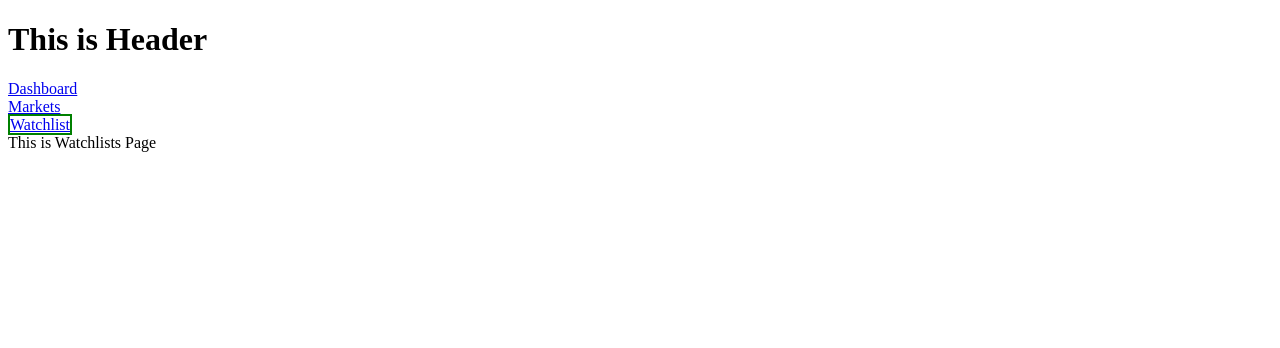
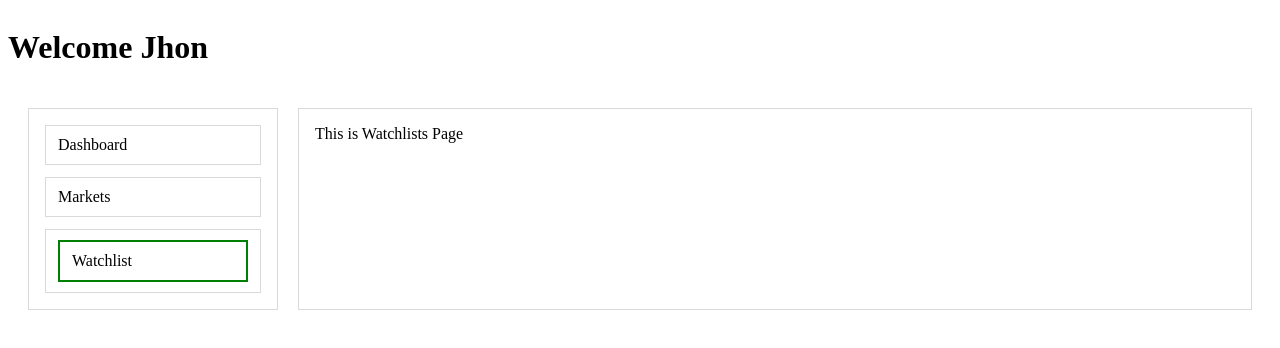
Before and after one commit to DeepthiSreenivasa/ReactApp, a React (Vite) app: page /watchlist in a window 1280 px wide. Shown: the top 348 px of the page. Built offline with nearby package versions, Linux system fonts and the light colour scheme.

Commit message:
useAuth Context

```diff
--- a/src/App.tsx
+++ b/src/App.tsx
@@ -1,14 +1,13 @@
-import './App.css'
-import AppRouterProvider from './app/providers/AppRouterProvider'
-import AppLayout from './components/layout/AppLayout'
+import './App.css';
+import AppRouterProvider from './app/providers/AppRouterProvider';
+import AuthProvider from './app/providers/AuthProvider';
 
 function App() {
-
-
   return (
-      <><AppRouterProvider>
-      </AppRouterProvider></>
-  )
+    <AuthProvider>
+      <AppRouterProvider></AppRouterProvider>
+    </AuthProvider>
+  );
 }
 
-export default App
+export default App;
--- /dev/null
+++ b/src/app/providers/AuthProvider.tsx
@@ -0,0 +1,23 @@
+import { useState, type PropsWithChildren } from 'react';
+import AuthContext from '../../context/AuthContext';
+
+const AuthProvider = ({ children }: PropsWithChildren) => {
+  const [currentUser, setCurrentUser] = useState({
+    userName: 'Jhon',
+    role: 'TRADER',
+  });
+
+  const [isAuthenticated, setIsAuthenticated] = useState(true);
+  return (
+    <AuthContext.Provider
+      value={{
+        currentUser,
+        isAuthenticated,
+      }}
+    >
+      {children}
+    </AuthContext.Provider>
+  );
+};
+
+export default AuthProvider;
--- /dev/null
+++ b/src/components/layout/AppLayout.css
@@ -0,0 +1,18 @@
+.app-layout {
+  display: flex;
+  flex-direction: column;
+  min-height: 100vh;
+}
+
+.app-body {
+  display: grid;
+  grid-template-columns: 250px 1fr;
+  gap: 20px;
+  padding: 20px;
+}
+
+.app-sidebar,
+.app-main {
+  border: 1px solid #d9d9d9;
+  padding: 16px;
+}
--- a/src/components/layout/AppLayout.tsx
+++ b/src/components/layout/AppLayout.tsx
@@ -1,11 +1,27 @@
-import Header from "./Header"
-import MainContent from "./MainContent"
-import SideBar from "./SideBar"
+import Header from './Header';
+import MainContent from './MainContent';
+import SideBar from './SideBar';
+import './AppLayout.css';
 
 const AppLayout = () => {
-    return <><Header></Header>
-    <SideBar></SideBar>
-    <MainContent></MainContent></>
-}
+  return (
+    <>
+      <div className="app-layout">
+        <header className="app-header">
+          <Header></Header>
+        </header>
+
+        <div className="app-body">
+          <aside className="app-sidebar">
+            <SideBar></SideBar>
+          </aside>
+          <main className="app-main">
+            <MainContent></MainContent>
+          </main>
+        </div>
+      </div>
+    </>
+  );
+};
 
 export default AppLayout;
--- a/src/components/layout/Header.tsx
+++ b/src/components/layout/Header.tsx
@@ -1,5 +1,9 @@
+import useAuth from '../../hooks/useAuth';
+
 const Header = () => {
-    return <h1>This is Header</h1>
-}
+  const { currentUser } = useAuth();
+
+  return <h1>Welcome {currentUser.userName}</h1>;
+};
 
 export default Header;
--- a/src/components/layout/SideBar.css
+++ b/src/components/layout/SideBar.css
@@ -1,3 +1,21 @@
+.sidebar-list {
+  display: flex;
+  flex-direction: column;
+  gap: 12px;
+}
+
+.sidebar-item {
+  border: 1px solid #d9d9d9;
+  padding: 10px 12px;
+}
+
+.sidebar-link {
+  display: block;
+  text-decoration: none;
+  color: inherit;
+}
+
 .active {
   border: 2px solid green;
+  padding: 10px 12px;
 }
--- a/src/components/layout/SideBar.tsx
+++ b/src/components/layout/SideBar.tsx
@@ -21,18 +21,20 @@ const SideBar = () => {
   ];
 
   return (
-    <>
+    <div className="sidebar-list">
       {sideBarItems.map((item) => (
-        <div key={item.id}>
+        <div key={item.id} className="sidebar-item">
           <NavLink
             to={item.path}
-            className={({ isActive }) => (isActive ? 'active' : '')} //--> You need not create a state ,rather re use this
+            className={({ isActive }) =>
+              `sidebar-link ${isActive ? 'active' : ''}`
+            }
           >
             {item.label}
           </NavLink>
         </div>
       ))}
-    </>
+    </div>
   );
 };
 
--- /dev/null
+++ b/src/context/AuthContext.tsx
@@ -0,0 +1,12 @@
+import { createContext } from 'react';
+
+const AuthContext = createContext({
+  currentUser: {
+    userName: '',
+    role: '',
+  },
+  isAuthenticated: false,
+  //setCurrentUserDetails: () => {},
+});
+
+export default AuthContext;
--- a/src/features/dashboard/pages/Dashboard.tsx
+++ b/src/features/dashboard/pages/Dashboard.tsx
@@ -1,5 +1,5 @@
 const Dashboard = () => {
-    return <>This is Dashboard Page</>
-}
+  return <>This is Dashboard Page</>;
+};
 
 export default Dashboard;
--- /dev/null
+++ b/src/hooks/useAuth.tsx
@@ -0,0 +1,8 @@
+import { useContext } from 'react';
+import AuthContext from '../context/AuthContext';
+
+const useAuth = () => {
+  return useContext(AuthContext);
+};
+
+export default useAuth;
```
Also changed, not shown: src/app/routers/routers.tsx (+20 -19 lines), 1 other file (tests, documents, lock files or other folders).
